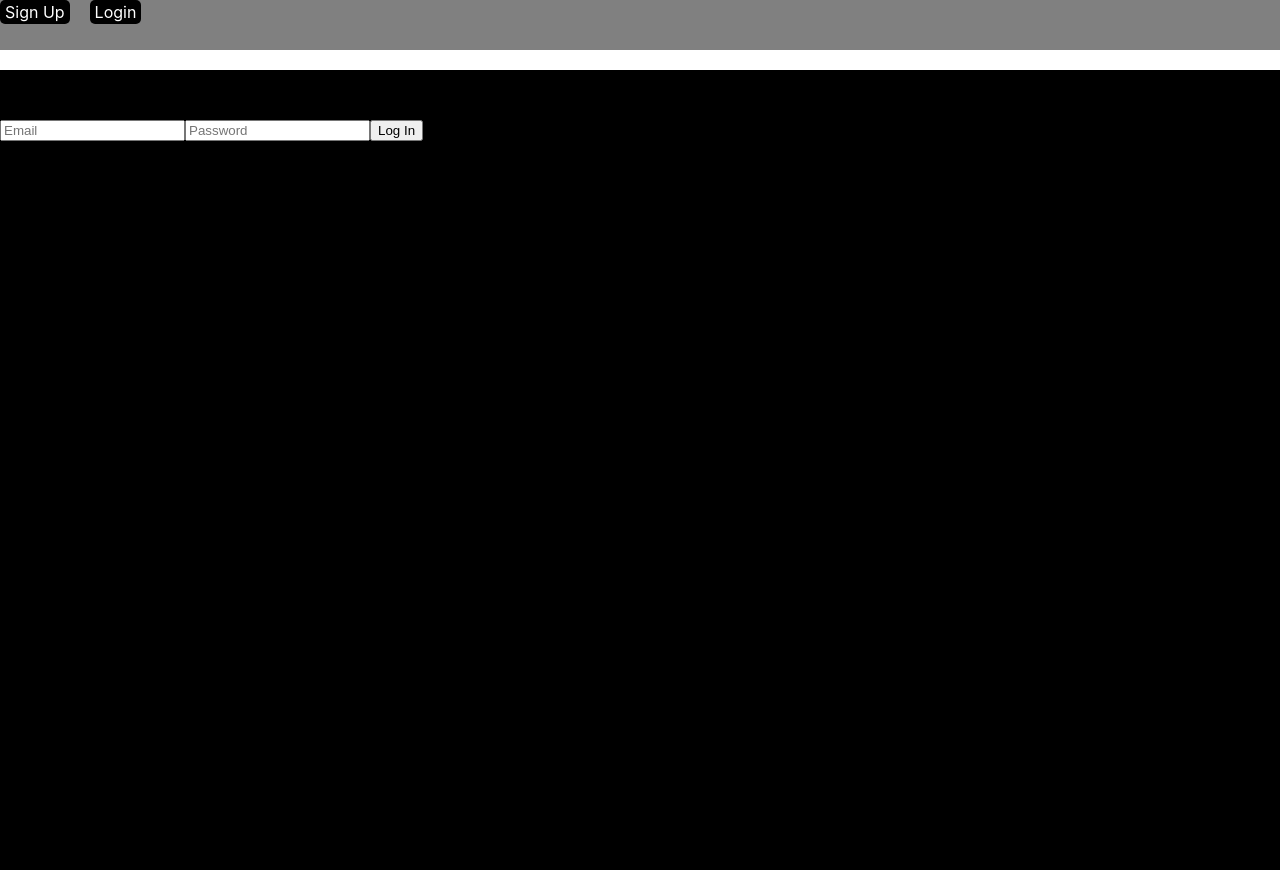
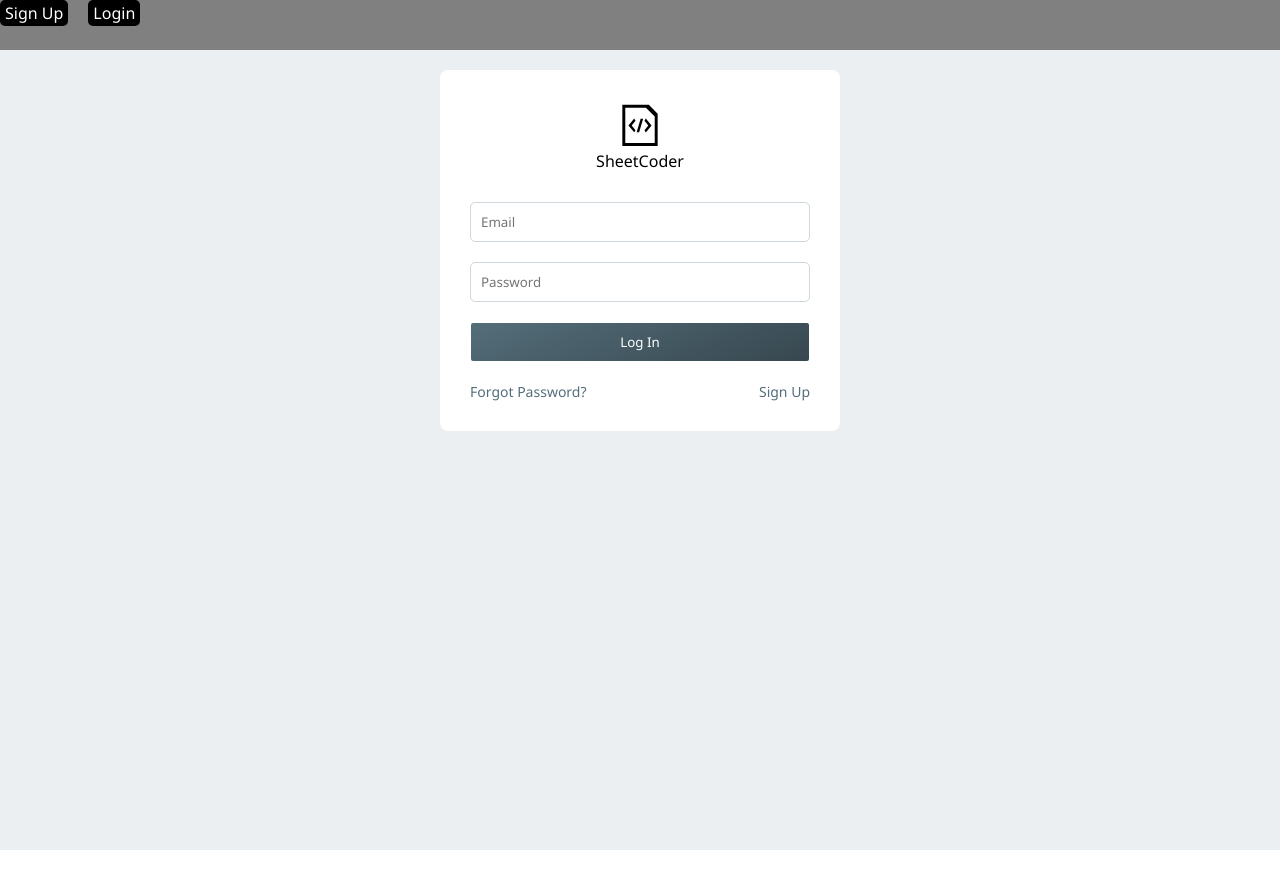
Before and after one commit to shyamtawli/sheetcoder, a React (Create React App) app in the folder client/: page /login in a window 1280 px wide. Built offline with nearby package versions, Linux system fonts and the light colour scheme.

Commit message:
Login frontend

```diff
--- a/client/package.json
+++ b/client/package.json
@@ -9,6 +9,7 @@
     "axios": "^1.4.0",
     "react": "^18.2.0",
     "react-dom": "^18.2.0",
+    "react-icons": "^4.10.1",
     "react-router-dom": "^6.14.2",
     "react-scripts": "5.0.1",
     "web-vitals": "^2.1.4"
--- a/client/src/App.css
+++ b/client/src/App.css
@@ -24,6 +24,73 @@
 }
 
 .main {
-  background-color: black;
+  background-color: #eceff1;
   height: 100vh;
 }
+
+/* LOGIN PAGE */
+.login-container {
+  display: flex;
+  justify-content: center;
+}
+
+.login-box {
+  background-color: white;
+  margin-top: 20px;
+  border-radius: 8px;
+  display: flex;
+  flex-direction: column;
+  align-items: center;
+  width: 400px;
+  padding: 30px 30px;
+}
+
+.logo-title {
+  display: flex;
+  flex-direction: column;
+  align-items: center;
+  margin-bottom: 30px;
+}
+
+.form-container {
+  display: flex;
+  flex-direction: column;
+  gap: 20px;
+  width: 100%;
+}
+
+.form-container input {
+  height: 40px;
+  padding: 0 10px;
+  border-radius: 5px;
+  border: 1px solid #cfd8dc;
+}
+
+.submit-btn {
+  width: 100%;
+  height: 40px;
+  color: white;
+  border: 1px solid;
+  background: linear-gradient(158deg, #546e7a, #37474f);
+  cursor: pointer;
+  border-radius: 3px;
+}
+
+.submit-btn:hover {
+  opacity: 0.9;
+  transition: 0.18 opacity ease-in-out;
+}
+
+.signup-container {
+  display: flex;
+  width: 100%;
+  margin-top: 20px;
+  justify-content: space-between;
+}
+
+.signup-container a {
+  color: #546e7a;
+  text-decoration: none;
+  font-size: 0.875rem;
+  cursor: pointer;
+}
--- a/client/src/App.js
+++ b/client/src/App.js
@@ -16,7 +16,6 @@ function App() {
           </div>
         </div>
       )}
-
       <div className="main">
         <Routes>
           {user && <Route exact path="/" element={<Home />} />}
--- a/client/src/components/Login.jsx
+++ b/client/src/components/Login.jsx
@@ -1,5 +1,6 @@
 import React, { useState } from "react";
 import axios from "axios";
+import { DiCodeBadge } from "react-icons/di";
 import { useNavigate } from "react-router-dom";
 
 function Login() {
@@ -34,10 +35,15 @@ function Login() {
   };
 
   return (
-    <div>
-      <h2>LogIn</h2>
-      <form onSubmit={handleSubmit}>
+    <div className="login-container">
+      <div className="login-box">
+        <div className="logo-title">
+          <DiCodeBadge size="50px" />
+          <span>SheetCoder</span>
+        </div>
+        <form className="form-container" onSubmit={handleSubmit}>
           <input
+            className="input"
             type="email"
             name="email"
             value={data.email}
@@ -45,14 +51,22 @@ function Login() {
             onChange={handleChange}
           />
           <input
+            className="input"
             type="password"
             name="password"
             value={data.password}
             placeholder="Password"
             onChange={handleChange}
           />
-        <button type="submit">Log In</button>
+          <button className="submit-btn" type="submit">
+            Log In
+          </button>
         </form>
+        <div className="signup-container">
+          <a href="">Forgot Password?</a>
+          <a href="/signup">Sign Up</a>
+        </div>
+      </div>
     </div>
   );
 }
--- a/client/src/index.css
+++ b/client/src/index.css
@@ -1,13 +1,23 @@
+* {
+  margin: 0;
+  padding: 0;
+  box-sizing: border-box;
+  font-family: "Segoe UI", Tahoma, Geneva, Verdana, sans-serif;
+}
+
 body {
-  margin: 0;
-  font-family: -apple-system, BlinkMacSystemFont, 'Segoe UI', 'Roboto', 'Oxygen',
-    'Ubuntu', 'Cantarell', 'Fira Sans', 'Droid Sans', 'Helvetica Neue',
-    sans-serif;
-  -webkit-font-smoothing: antialiased;
-  -moz-osx-font-smoothing: grayscale;
+  font-size: 16px;
+}
+
+h1 {
+  font-size: 2rem;
+}
+
+p {
+  font-size: 1rem;
 }
 
 code {
-  font-family: source-code-pro, Menlo, Monaco, Consolas, 'Courier New',
+  font-family: source-code-pro, Menlo, Monaco, Consolas, "Courier New",
     monospace;
 }
```
Also changed, not shown: 1 other file (tests, documents, lock files or other folders). Lines whose indentation alone changed are shown as unchanged.
